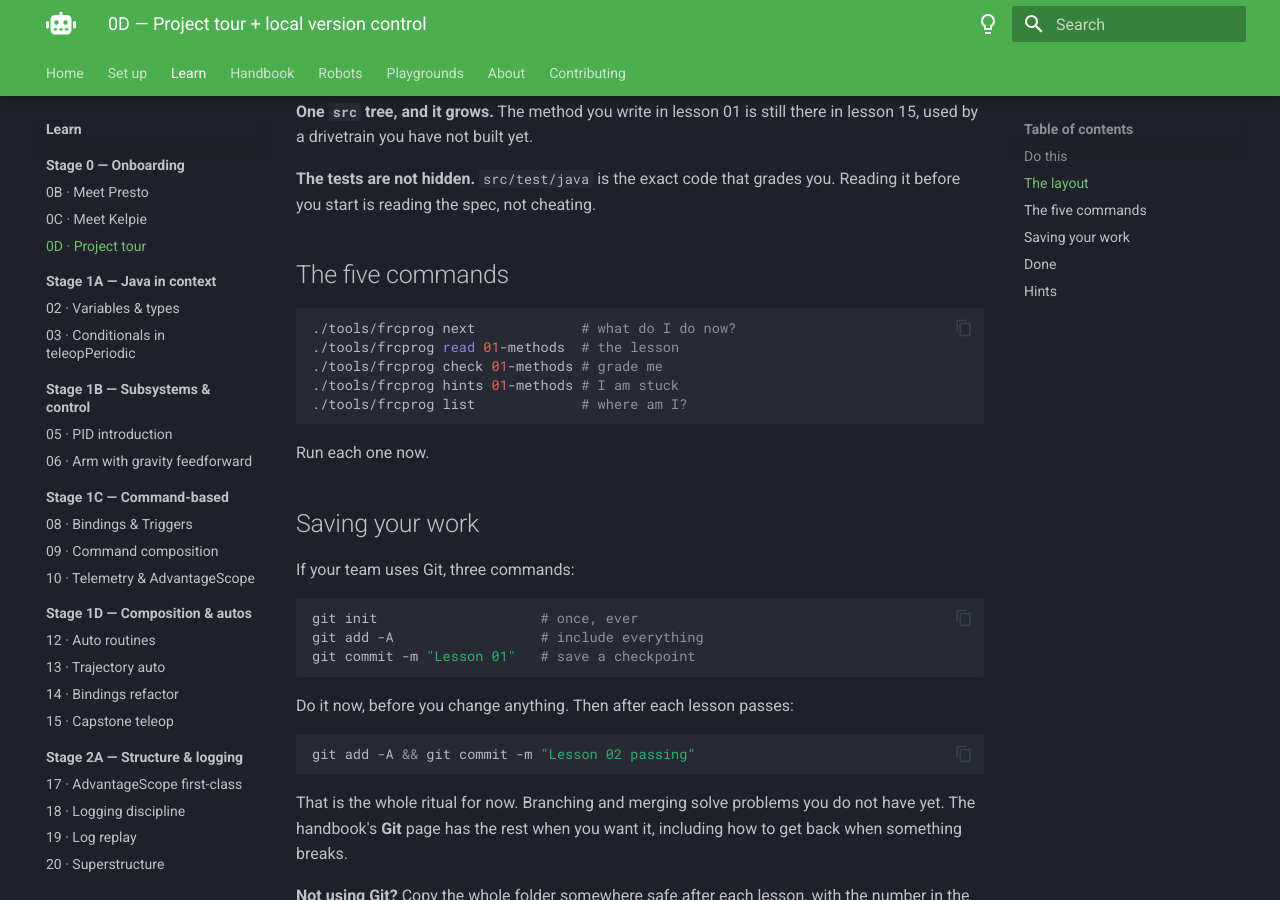
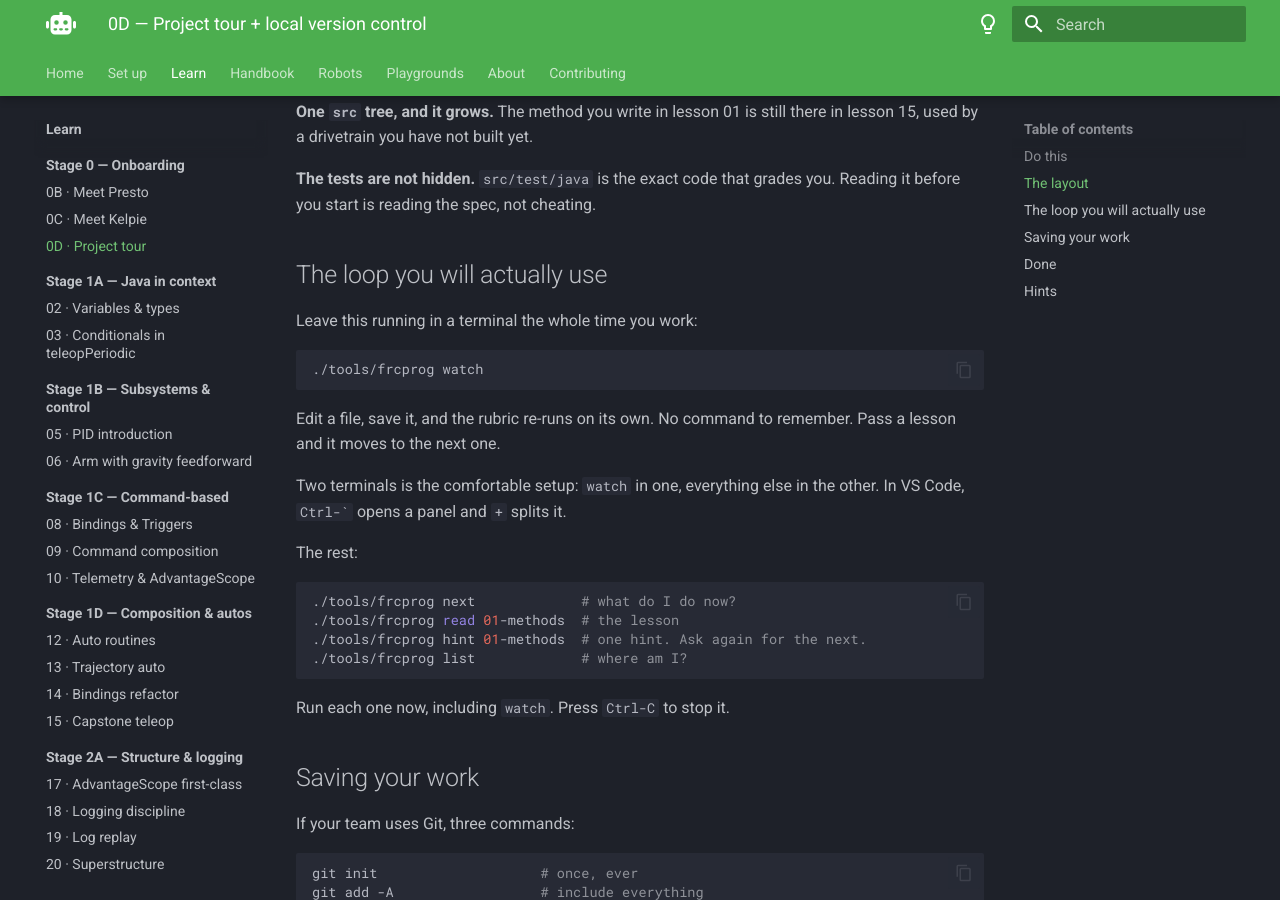
Before and after one commit to karthiksing05/frc-programming, an MkDocs documentation site: the page built from docs/learn/stage0/0d-project-tour/index.md, in a window 1280 px wide and 900 px high, scrolled down 962 px. Built offline with MkDocs 1.6.1 and Material for MkDocs 9.7.7, drawn with Linux system fonts in a browser that asks for light colours.

Commit message:
Publish the website from dev @ 61a7138
Generated by tools/publish-branches.sh. Do not edit this branch directly —
the next run overwrites it. All work happens on dev.

````diff
--- a/curriculum/lessons/0d-project-tour/README.md
+++ b/curriculum/lessons/0d-project-tour/README.md
@@ -35,17 +35,30 @@ in lesson 15, used by a drivetrain you have not built yet.
 **The tests are not hidden.** `src/test/java` is the exact code that grades you.
 Reading it before you start is reading the spec, not cheating.
 
-## The five commands
+## The loop you will actually use
+
+Leave this running in a terminal the whole time you work:
+
+```bash
+./tools/frcprog watch
+```
+
+Edit a file, save it, and the rubric re-runs on its own. No command to remember.
+Pass a lesson and it moves to the next one.
+
+Two terminals is the comfortable setup: `watch` in one, everything else in the
+other. In VS Code, `` Ctrl-` `` opens a panel and `+` splits it.
+
+The rest:
 
 ```bash
 ./tools/frcprog next             # what do I do now?
 ./tools/frcprog read 01-methods  # the lesson
-./tools/frcprog check 01-methods # grade me
-./tools/frcprog hints 01-methods # I am stuck
+./tools/frcprog hint 01-methods  # one hint. Ask again for the next.
 ./tools/frcprog list             # where am I?
 ```
 
-Run each one now.
+Run each one now, including `watch`. Press `Ctrl-C` to stop it.
 
 ## Saving your work
 
--- a/mkdocs.yml
+++ b/mkdocs.yml
@@ -95,6 +95,7 @@ nav:
   - Set up:
       - setup/index.md
       - Working offline: setup/offline.md
+      - The feedback loop: setup/loop.md
       - The frcprog command: setup/frcprog.md
       - Running the simulator: setup/simulator.md
   - Learn:
````
Also changed, not shown: docs/setup/frcprog.md (+12 -1 lines), docs/setup/loop.md (added, +173 -0 lines).
